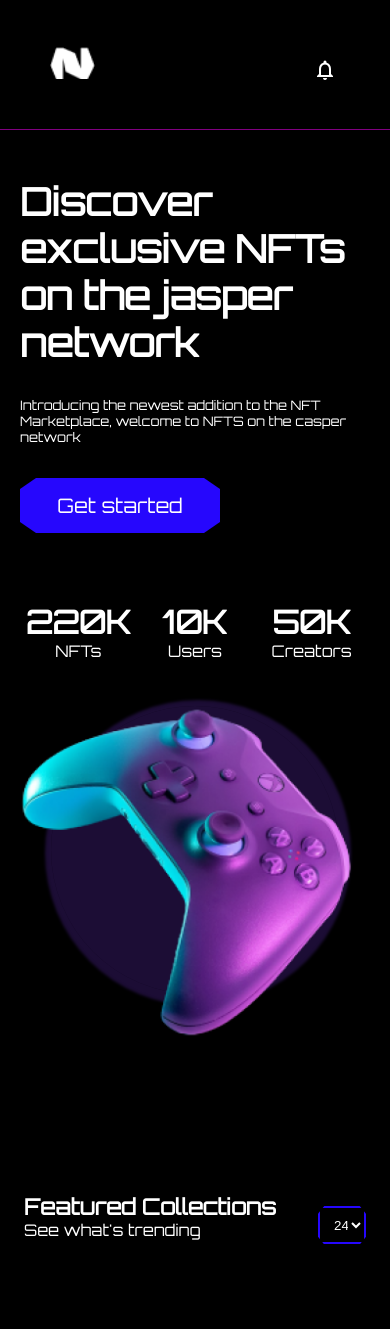
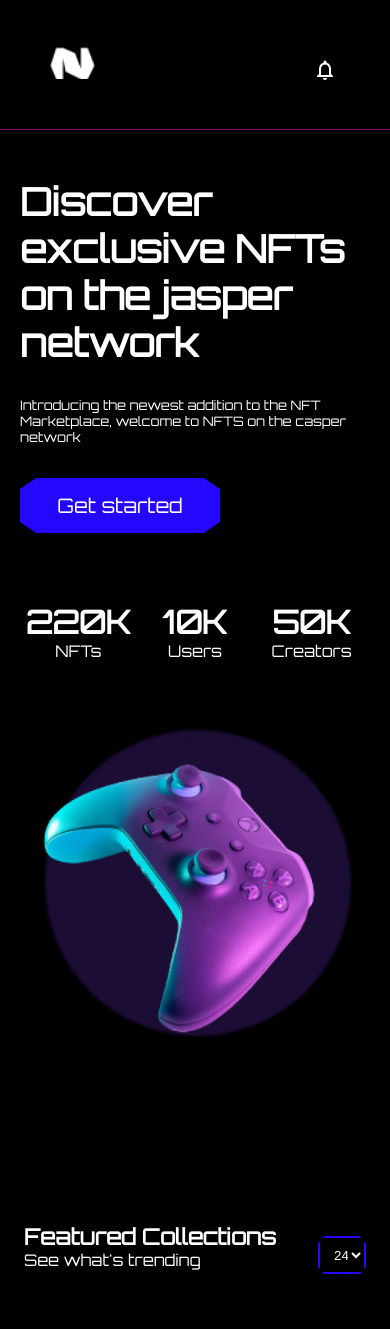
Before and after one commit to olatunji-20/nefa, a Vue app: page / in a window 390 px wide. Shown: the top 1329 px of the page. Built offline with nearby package versions, Linux system fonts and the light colour scheme.

Commit message:
fixed nefa landing page

```diff
--- a/src/components/Navbar.vue
+++ b/src/components/Navbar.vue
@@ -208,13 +208,14 @@ button:hover {
   .landing .second {
     width: 100%;
     height: 30rem;
+    margin-top: 30px;
   }
   .second .circle {
     width: 18rem;
     height: 18rem;
   }
   .pad {
-    transform: scale(1.7);
+    transform: scale(1.4);
   }
 }
 </style>
```
